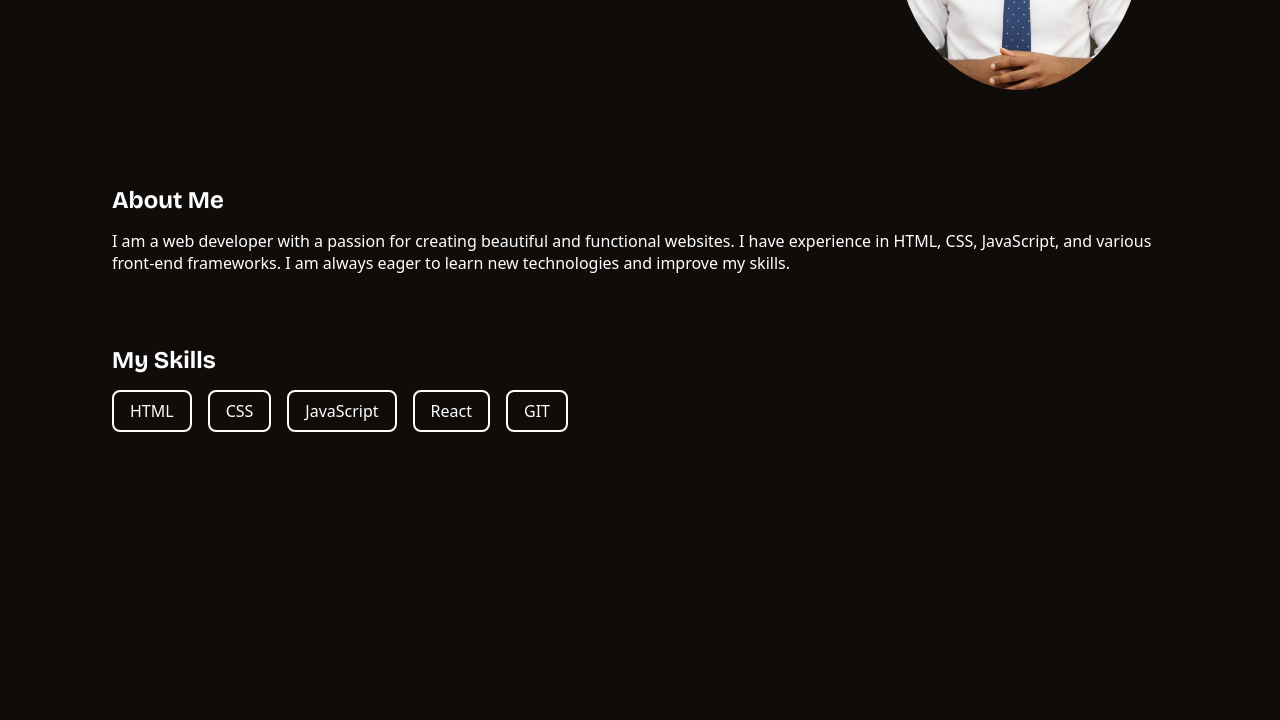
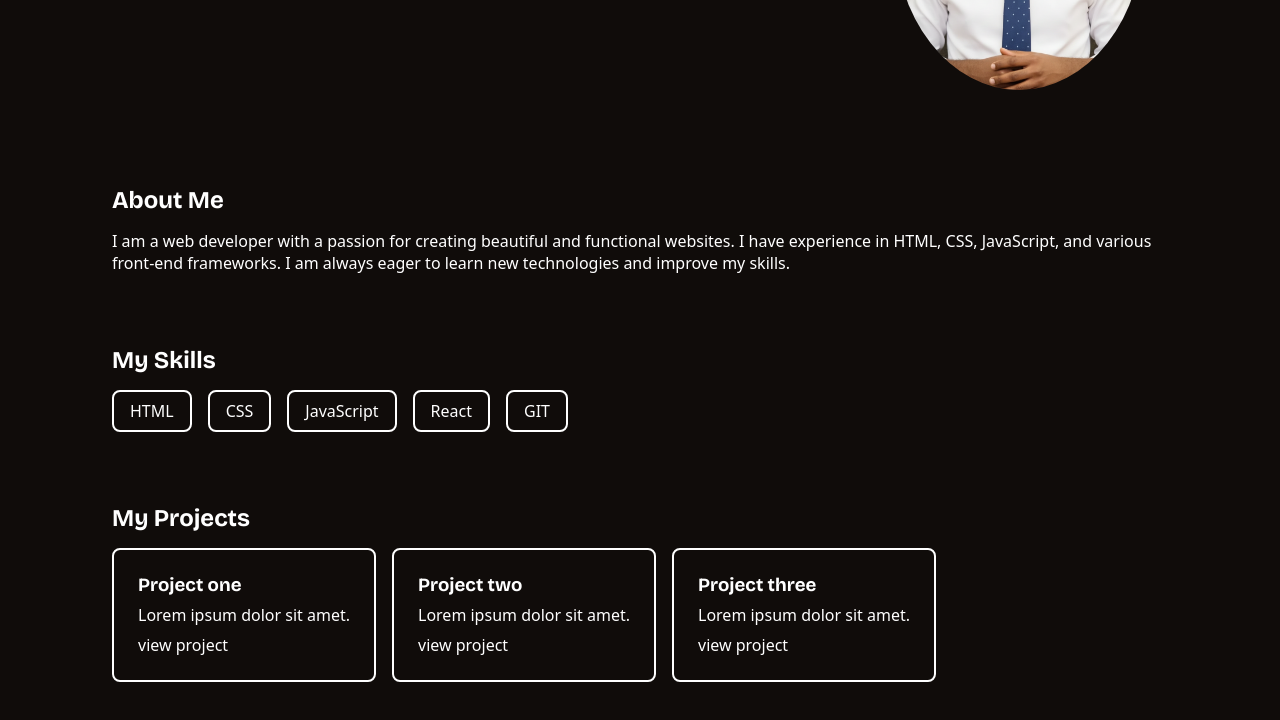
Before and after one commit to farhanabdiwahab/HTML-CSS-Portofolio, a plain HTML site: page index.html in a window 1280 px wide. Shown: the part 404-1124 px from the top of the page. Before the commit the page ends 884 px from the top, so only its background shows below. Drawn offline with nearby package versions, Linux system fonts and the light colour scheme; a web font is replaced by a local one.

Commit message:
projects

```diff
--- a/index.html
+++ b/index.html
@@ -59,6 +59,29 @@ d<!doctype html>
           <span>GIT</span>
         </div>
       </section>
+      <!-- Projects -->
+      <section class="Projects">
+        <h2>My Projects</h2>
+        <div class="Projects-list">
+          <!-- project one -->
+          <div class="Project">
+            <h3>Project one</h3>
+            <p>Lorem ipsum dolor sit amet.</p>
+            <a href="">view project</a>
+          </div>
+          <!-- project two -->
+           <div class="Project">
+            <h3>Project two</h3>
+            <p>Lorem ipsum dolor sit amet.</p>
+            <a href="">view project</a>
+          </div>
+          <!-- project three -->
+           <div class="Project">
+            <h3>Project three</h3>
+            <p>Lorem ipsum dolor sit amet.</p>
+            <a href="">view project</a>
+        </div>
+      </section>
     </div>
   </body>
 </html>
--- a/style.css
+++ b/style.css
@@ -78,3 +78,18 @@ img {
   padding: 8px 16px;
   border-radius: 8px;
 }
+
+.projects-list {
+  display: flex;
+  flex-wrap: wrap;
+  gap: 16px;
+  margin-top: 16px;
+}
+.Project {
+  border: 2px solid white;
+  padding: 24px;
+  border-radius: 8px;
+}
+.project p {
+  margin: 8px 0;
+}
```
